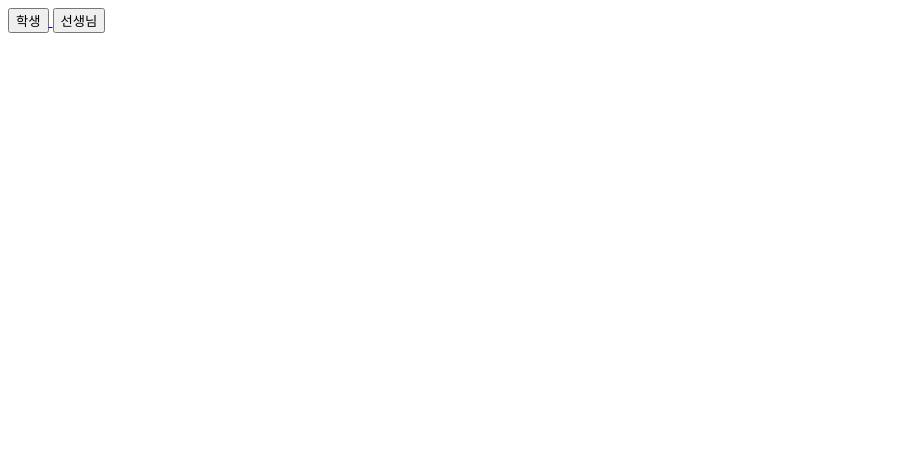
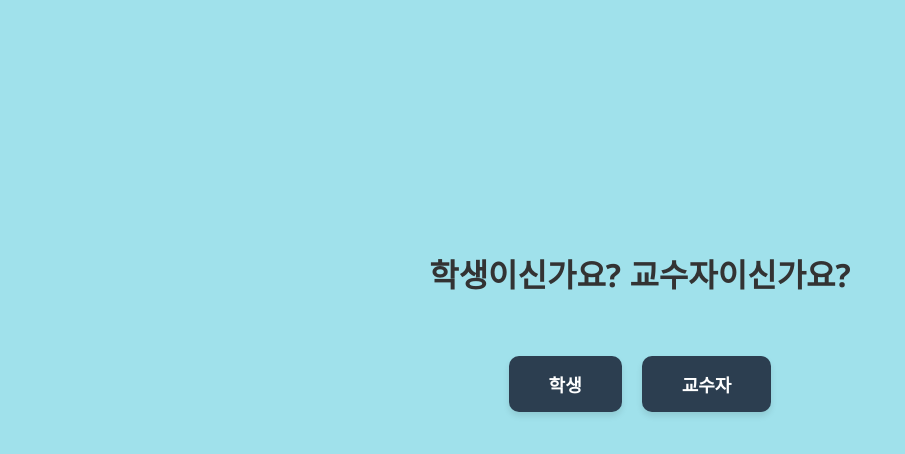
Before and after one commit to 20253313-NSH/2026-1-WebProg-NA-Team1-04_Hackathon, a website: page public/index.html in a window 1280 px wide. Shown: the whole page, without its empty margins (0-905 px from the left). Drawn offline with Linux system fonts and the light colour scheme.

Commit message:
Update "index.html"
UI/UX 개편

```diff
--- a/public/index.html
+++ b/public/index.html
@@ -3,15 +3,66 @@
 <head>
     <meta charset="UTF-8">
     <meta name="viewport" content="width=device-width, initial-scale=1.0">
-    <title>팀플 4조</title>
+    <title>학생이신가요? 교수자이신가요?</title>
+    <style>
+        body {
+            font-family:'Segoe UI', Tahoma, Geneva, Verdana, sans-serif;
+            display: flex;
+            flex-direction: column;
+            justify-content: center;
+            align-items: center;
+            height: 100vh;
+            margin: 0;
+            background-color: #a0e1eb;
+        }
+
+        h1 {
+            color: #333;
+            margin-bottom: 60px;
+            font-weight: 900;
+        }
+
+        .btn-group {
+            display: flex;
+            gap: 20px;
+        }
+
+        .btn {
+            padding: 15px 40px;
+            font-size: 18px;
+            font-weight: bold;
+            color: white;
+            background-color: #2c3e50;
+            border: none;
+            border-radius: 10px;
+            cursor: pointer;
+            box-shadow: 0 4px 6px rgba(0, 0, 0, 0.1);
+            transition: all 0.2s ease-in-out;
+            text-decoration: none;
+        }
+
+        .btn:hover {
+            background-color: #1a252f;
+            transform: translateY(-2px);
+            box-shadow: 0 6px 10px rgba(0, 0, 0, 0.15);
+        }
+
+        .container {
+            display: flex;
+            flex-direction: column;
+            align-items: center;
+            transform: translateY(-10vh);
+        }
+    </style>
 </head>
 <body>
-<a href="/student.html">
-    <button>학생</button>
-</a>
+    <div class="container">
+        <h1>학생이신가요? 교수자이신가요?</h1>
 
-<a href="/teacher.html">
-    <button>선생님</button>
-</a>
+        <div class="btn-group">
+            <a href="./student.html" class="btn">학생</a>
+            <a href="./teacher.html" class="btn">교수자</a>
+        </div>
+    </div>
 </body>
 </html>
```
